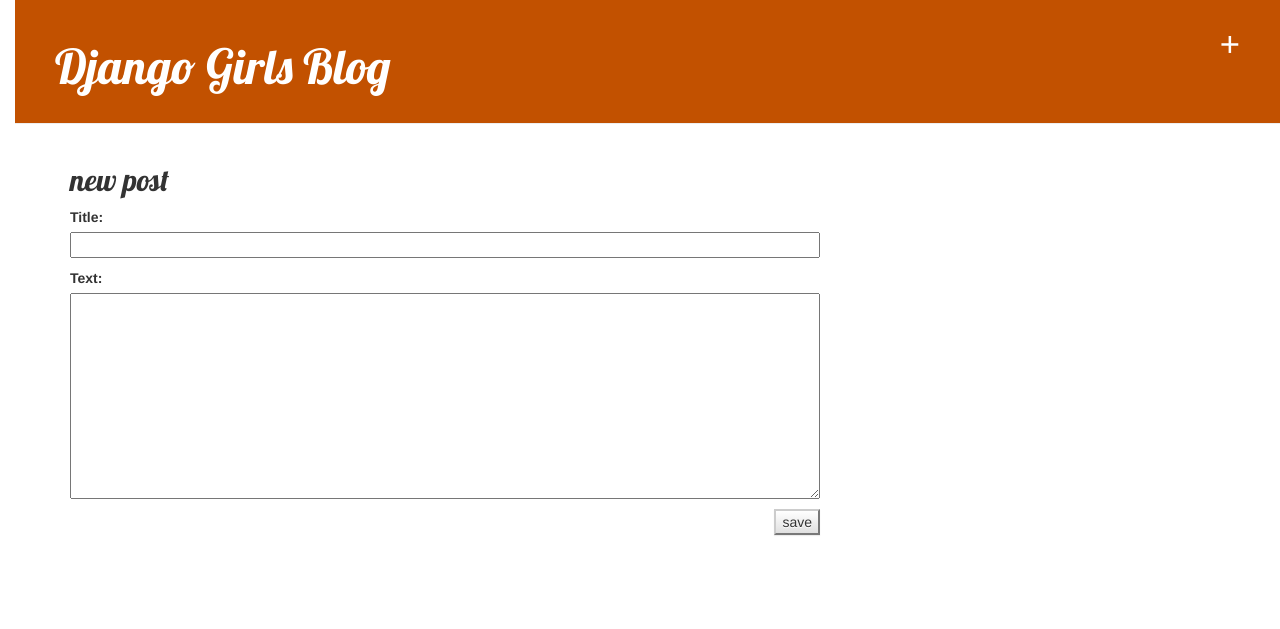
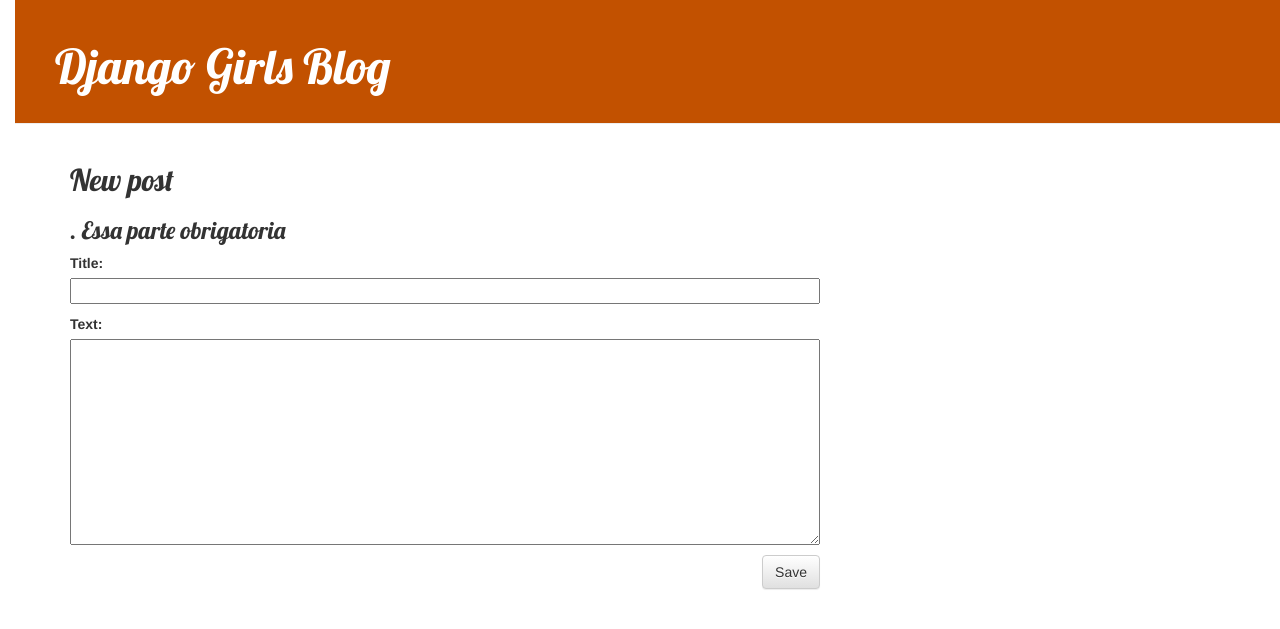
Before and after one commit to Geangit2018/my-first-blog, a Django app: template blog/templates/blog/post_edit.html in a window 1280 px wide. Shown: the top 629 px of the page. Run offline with Django 3.2, Linux system fonts and the light colour scheme; the template is opened without the code that fills it: values that come from a table or form of the project are taken from there, others are empty; some libraries are stand-ins or nearby versions.

Commit message:
impantação dos codigos

```diff
--- a/blog/static/css/blog.css
+++ b/blog/static/css/blog.css
@@ -18,13 +18,12 @@
     font-size: 36pt;
     text-decoration: none;
 }
-
 .content {
     margin-left: 40px;
 }
 
 h1, h2, h3, h4 {
-    font-family: 'Lobster', cursive;
+    font-family: 'lobster', cursive;
 }
 
 .date {
--- a/blog/templates/blog/base.html
+++ b/blog/templates/blog/base.html
@@ -10,7 +10,9 @@
 
  <body>
     <div class="page-header">
+     {% if user.is_authenticated %}
         <a href="{% url 'post_new' %}" class="top-menu"><span class="glyphicon-plus"></span></a>
+     {% endif %}
         <h1><a href="/">Django Girls Blog</a></h1>
     </div>
     <div class="content container">
--- a/blog/templates/blog/post_detail.html
+++ b/blog/templates/blog/post_detail.html
@@ -1,3 +1,5 @@
+{% extends 'blog/base.html' %}
+
 {% block content %}
  <div class="post">
      {% if post.published_date %}
@@ -5,6 +7,9 @@
             {{post.published_date}}
         </div>
      {% endif %}
+      {% if user.is_authenticated %}
+        <a class="btn btn-default" href="{% url 'post_edit' pk=post.pk %}"><span class="glyphicon glyphicon-pencil"></span></a>
+      {% endif %}
      <h2>{{post.title}}</h2>
      <p>{{ post.text| linebreaksbr}}</p>
  </div>
--- a/blog/templates/blog/post_edit.html
+++ b/blog/templates/blog/post_edit.html
@@ -1,9 +1,10 @@
 {% extends 'blog/base.html' %}
 
 {% block content %}
-     <h2>new post</h2>
-     <form method="Post" class="post-form">{% csrf_token %}
+     <h2>New post</h2>
+     <form method="POST" class="post-form">{% csrf_token %}
+     <h3>. Essa parte obrigatoria</h3>
          {{ form.as_p}}
-         <button type="submit" class="save btn-default">save</button>
+         <button type="submit" class="save btn btn-default">Save</button>
      </form>
 {% endblock %}
--- a/blog/urls.py
+++ b/blog/urls.py
@@ -5,4 +5,5 @@
     path('', views.post_list, name = 'post_list'),
     path('post/ <int:pk>/', views.post_detail, name='post_detail'),
     path('post/new/', views.post_new, name='post_new'),
+    path('post/<int:pk>/edit/', views.post_edit, name='post_edit'),
 ]
```
Also changed, not shown: blog/views.py (+27 -2 lines).
